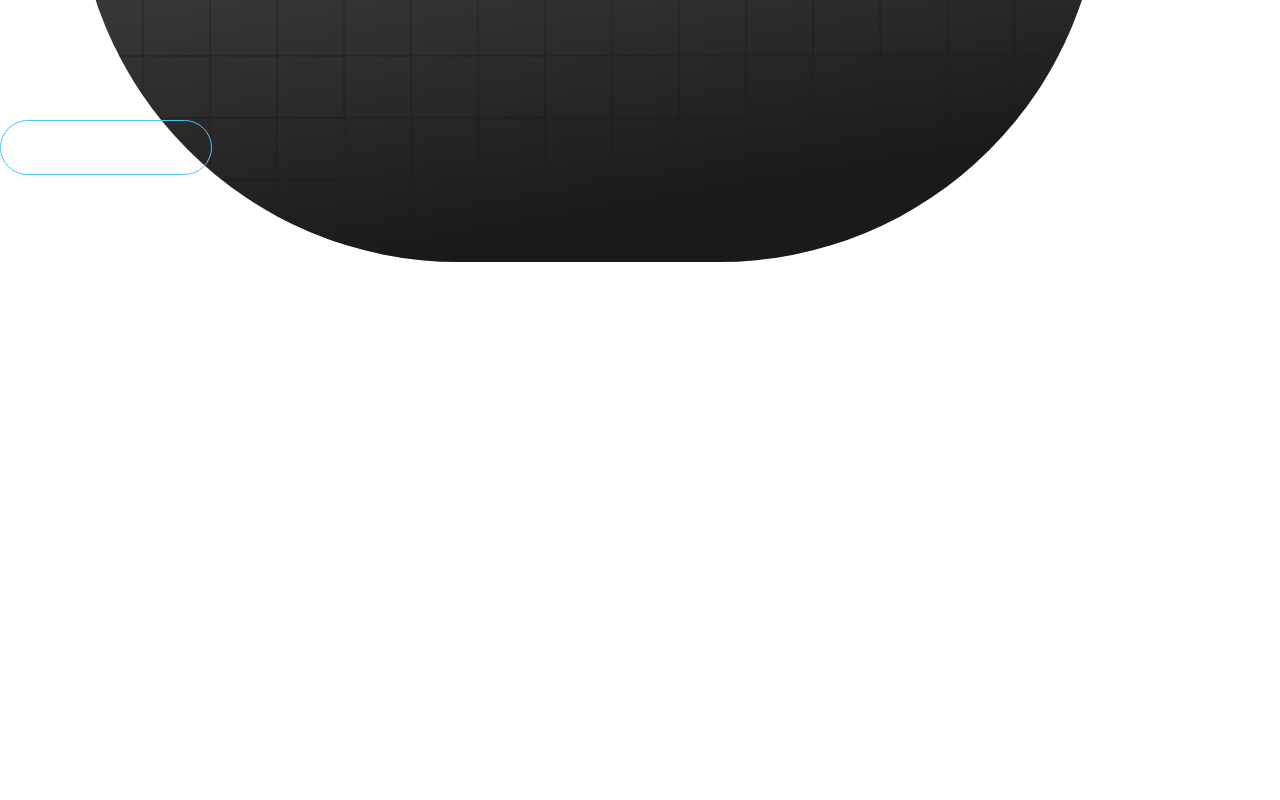
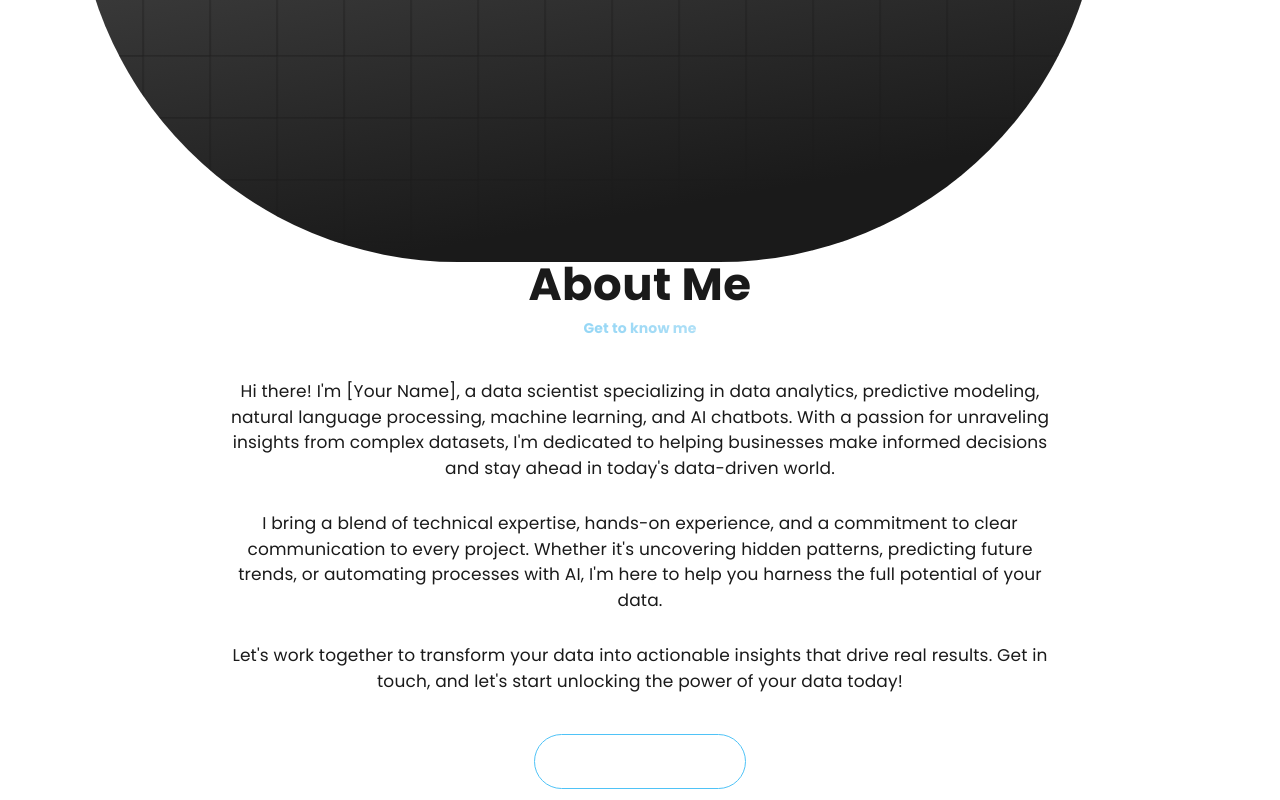
Before and after one commit to khun1997/portfolio, a Next.js app: page / in a window 1280 px wide. Shown: the part 680-1480 px from the top of the page. Built offline with nearby package versions, Linux system fonts and the light colour scheme.

Commit message:
feat:about page desktop

```diff
--- a/src/components/sections/about/AboutSection.tsx
+++ b/src/components/sections/about/AboutSection.tsx
@@ -1,13 +1,101 @@
 import { MainButton } from "@/components/common/CommonButton";
+import { Stack, Typography } from "@mui/material";
 import React from "react";
 
 type Props = {};
 
 const AboutSection = (props: Props) => {
   return (
-    <div id="about" style={{ width: "100vw", height: "100vh" }}>
-      <MainButton name="Download Me" />
-    </div>
+    <Stack
+      id="about"
+      style={{
+        width: "100%",
+        height: "100vh",
+        display: "flex",
+        justifyContent: "center",
+        alignItems: "center",
+        textAlign: "center",
+      }}
+    >
+      <Stack sx={{ maxWidth: "840px" }}>
+        <Stack>
+          <Typography
+            sx={{
+              fontSize: "45px",
+              fontWeight: "bold",
+              fontFamily: "Poppins, sans-serif",
+            }}
+          >
+            About Me
+          </Typography>
+
+          <Typography
+            style={{
+              textAlign: "center",
+              fontSize: "14px",
+              fontWeight: "bold",
+              backgroundImage:
+                "linear-gradient(to right, #4FC3F7 0%,#9bd8f5f0 50%, #ffffff 100%)",
+              WebkitBackgroundClip: "text",
+              color: "transparent",
+
+              backgroundClip: "text",
+              WebkitTextFillColor: "transparent",
+              fontFamily: "Poppins, sans-serif",
+            }}
+          >
+            Get to know me
+          </Typography>
+        </Stack>
+
+        <Stack sx={{ gap: "30px" }}>
+          <Typography
+            sx={{
+              textAlign: "center",
+              fontSize: "17px",
+              fontFamily: "Poppins, sans-serif",
+              marginTop: "40px",
+            }}
+          >
+            Hi there! I'm [Your Name], a data scientist specializing in data
+            analytics, predictive modeling, natural language processing, machine
+            learning, and AI chatbots. With a passion for unraveling insights
+            from complex datasets, I'm dedicated to helping businesses make
+            informed decisions and stay ahead in today's data-driven world.
+          </Typography>
+
+          <Typography
+            sx={{
+              textAlign: "center",
+              fontSize: "17px",
+              fontFamily: "Poppins, sans-serif",
+            }}
+          >
+            I bring a blend of technical expertise, hands-on experience, and a
+            commitment to clear communication to every project. Whether it's
+            uncovering hidden patterns, predicting future trends, or automating
+            processes with AI, I'm here to help you harness the full potential
+            of your data.
+          </Typography>
+
+          <Typography
+            sx={{
+              textAlign: "center",
+              fontSize: "17px",
+              fontFamily: "Poppins, sans-serif",
+            }}
+          >
+            Let's work together to transform your data into actionable insights
+            that drive real results. Get in touch, and let's start unlocking the
+            power of your data today!
+          </Typography>
+        </Stack>
+      </Stack>
+
+      <Stack sx={{ marginTop: "40px" }}>
+        <MainButton name="Download Me" />
+      </Stack>
+    </Stack>
   );
 };
 
```
